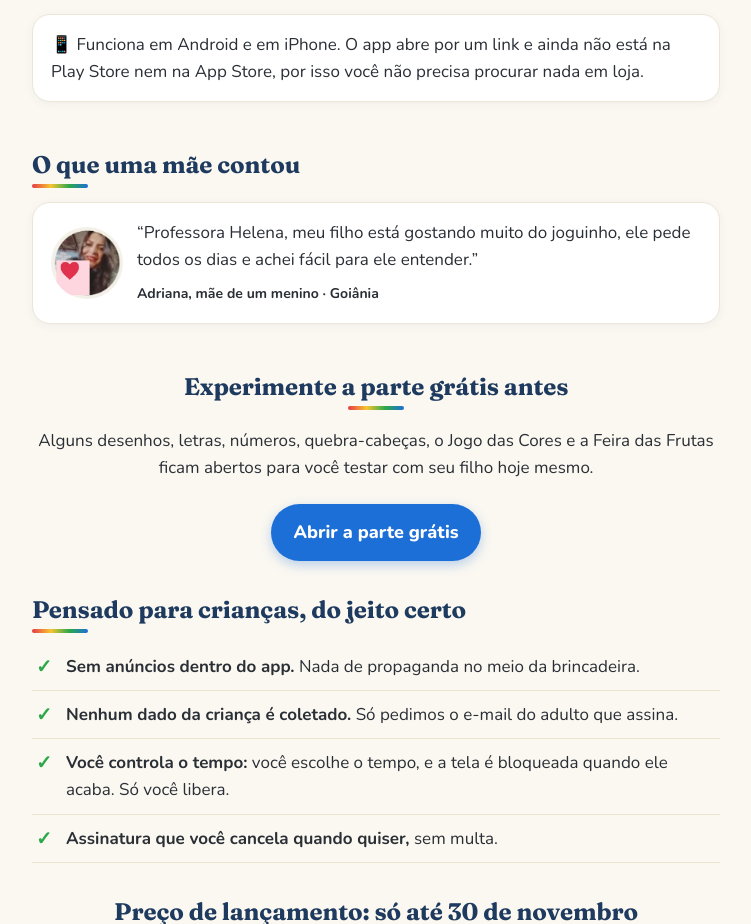
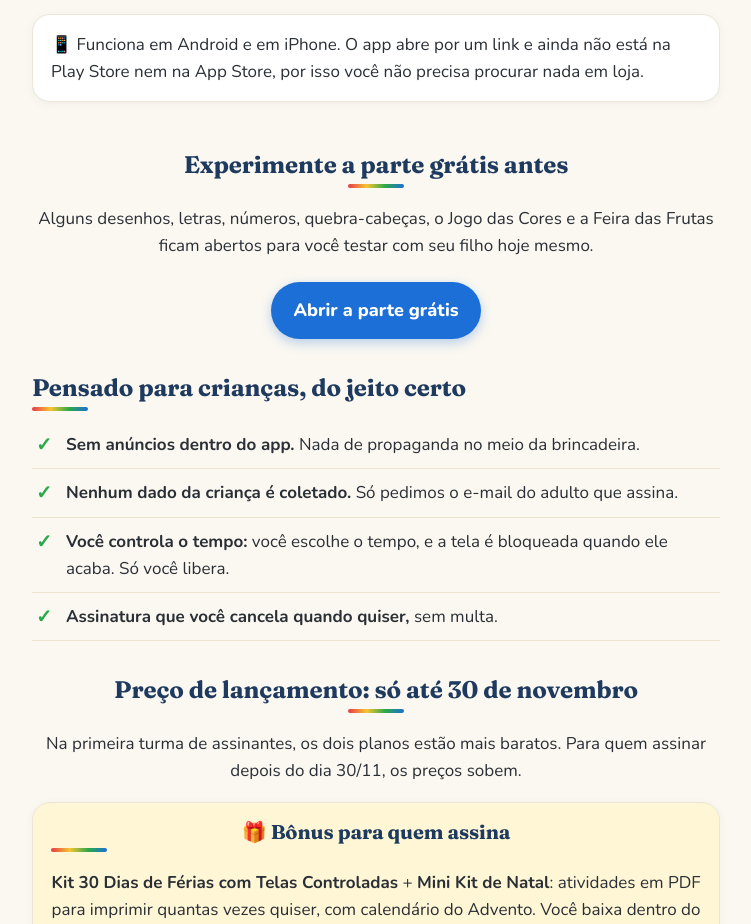
Before and after one commit to colorecomhelena/colorecomhelena.github.io, a plain HTML site: page vendas.html in a window 1280 px wide. Shown: the part 5465-6389 px from the top of the page, without its empty margins (264-1015 px from the left). Drawn offline with nearby package versions, Linux system fonts and the light colour scheme.

Commit message:
Atualiza o site do Colore com Helena

```diff
--- a/vendas.html
+++ b/vendas.html
@@ -197,18 +197,6 @@ document.addEventListener("click",function(e){var a=e.target.closest("a,button")
   <div class="cartao">📱 Funciona em Android e em iPhone. O app abre por um link e ainda não está na Play Store nem na App Store, por isso você não precisa procurar nada em loja.</div>
 </section>
 
-<!-- Depoimento de mãe (19/11) -->
-<section>
-  <h2>O que uma mãe contou</h2>
-  <div class="cartao" style="display:flex;gap:14px;align-items:center">
-    <img src="vendas/depoimento-mae.webp" alt="Foto de uma mãe com o filho, rosto da criança coberto por um coração" width="72" height="72" style="width:72px;height:72px;border-radius:50%;flex:0 0 auto;object-fit:cover">
-    <div>
-      <p style="margin:0 0 6px">“Professora Helena, meu filho está gostando muito do joguinho, ele pede todos os dias e achei fácil para ele entender.”</p>
-      <b style="font-size:14px">Adriana, mãe de um menino · Goiânia</b>
-    </div>
-  </div>
-</section>
-
 <!-- Amostra grátis -->
 <section class="centro">
   <h2>Experimente a parte grátis antes</h2>
```
Also changed, not shown: vendas/depoimento-mae.webp (deleted).
